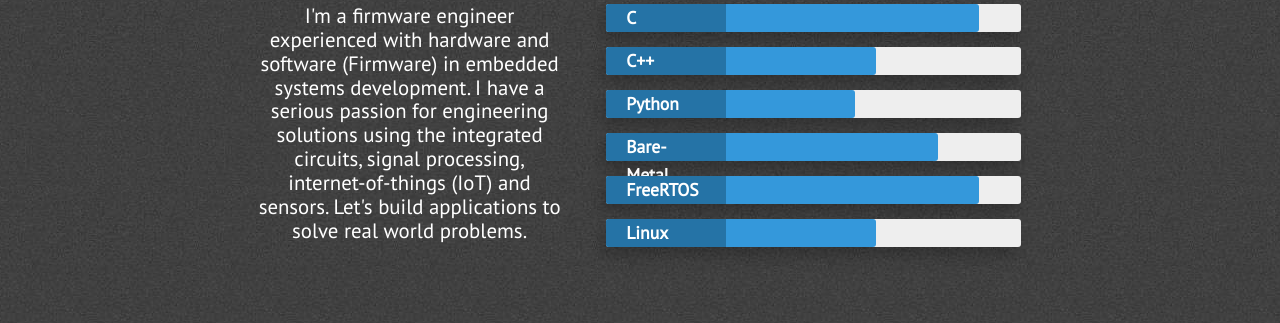
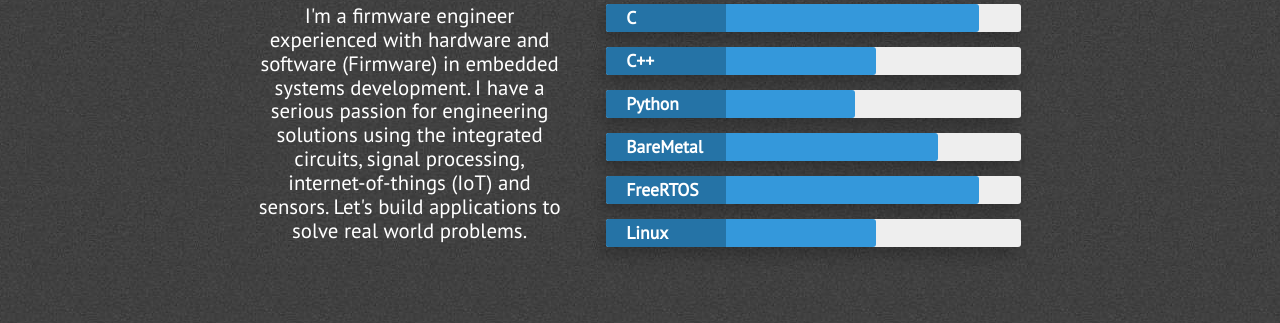
Before and after one commit to bsingh19/bsingh19.github.io, a Jekyll site: the page built from index.html, in a window 1280 px wide and 900 px high, scrolled down 2242 px. Shown: the part 125-448 px from the top of the window. Built offline with Jekyll 4.4.1, drawn with Linux system fonts in a browser that asks for light colours; nearby versions of some CDN libraries.

Commit message:
Skills - 1

```diff
--- a/_includes/skills.html
+++ b/_includes/skills.html
@@ -31,7 +31,7 @@
 
 
                         <div class="skillbar clearfix " data-percent="80%">
-                            <div class="skillbar-title" style="background: #2980b9;"><span>Bare-Metal</span></div>
+                            <div class="skillbar-title" style="background: #2980b9;"><span>BareMetal</span></div>
                             <div class="skillbar-bar" style="background: #3498db;"></div>
                         </div> <!-- End Skill Bar -->
 
```
